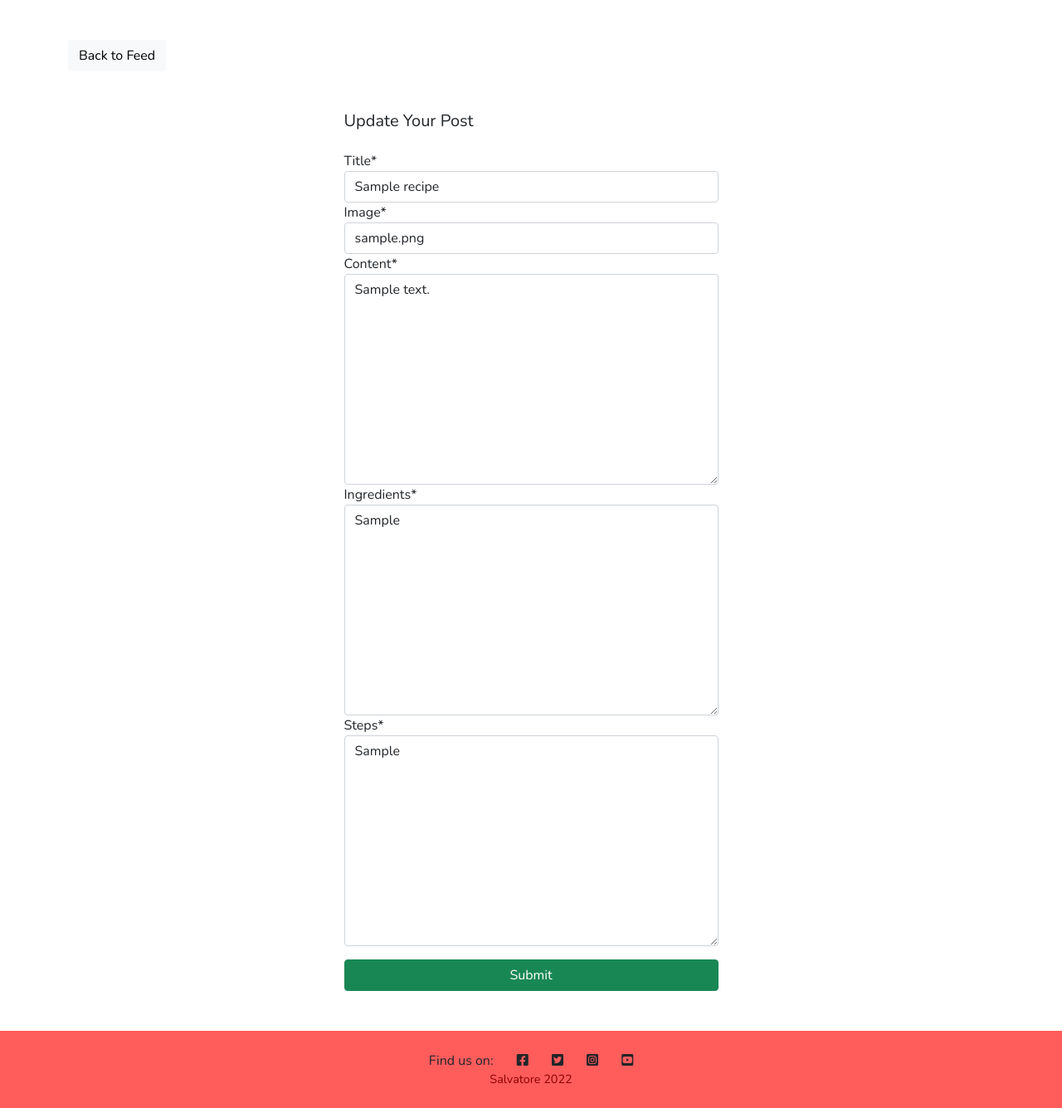
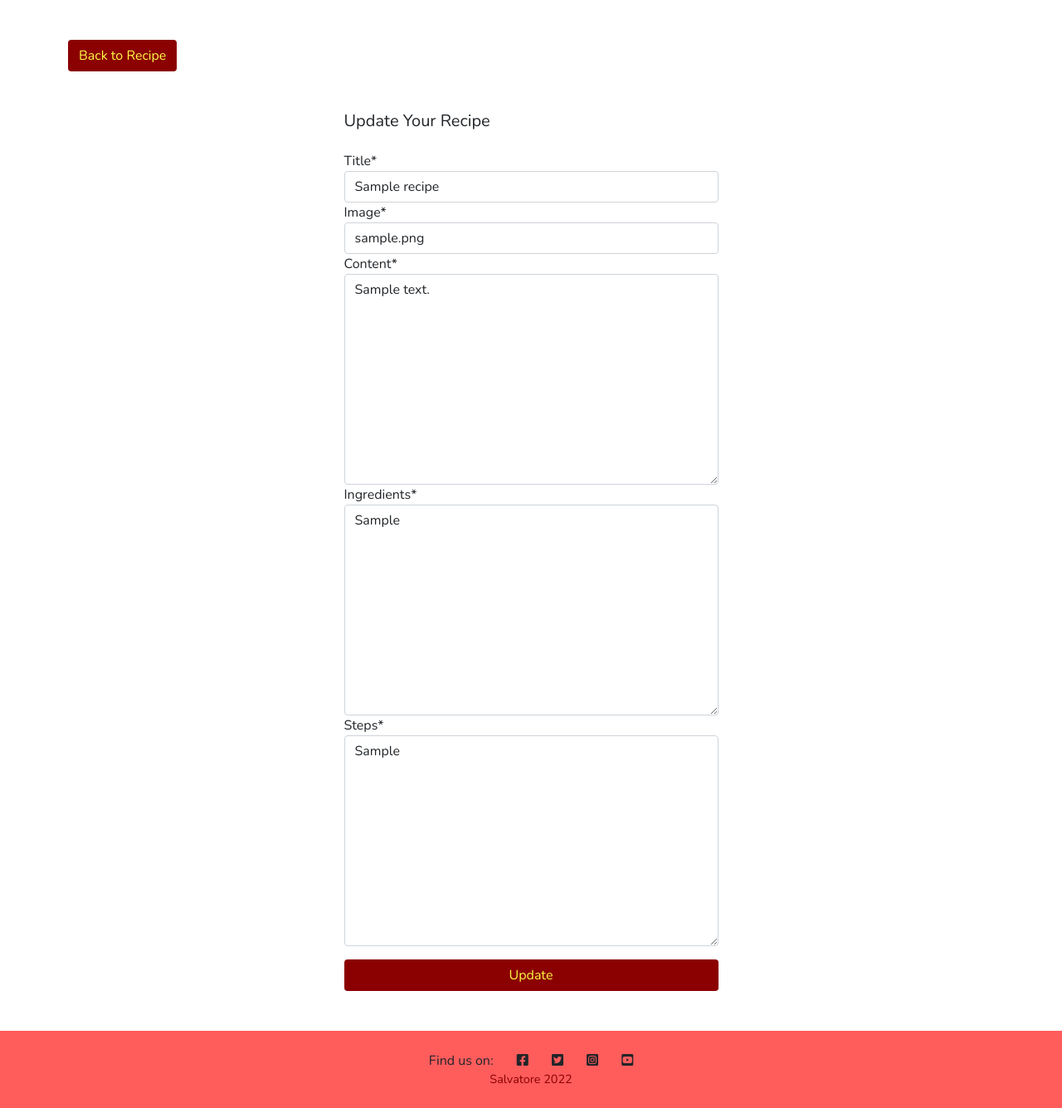
Before and after one commit to Code-Institute-Submissions/saltta-figs_DecResub, a Django app: a page that uses templates/recipe_update_form.html in a window 1280 px wide. Shown: the part 60-1395 px from the top of the page at 83% size. Run offline with Django 3.2, Linux system fonts and the light colour scheme; a user stored in the database is signed in; tables that the repository leaves empty hold one stand-in row (values such as "Sample post"); some libraries are stand-ins or nearby versions.

Commit message:
better style and reference to recipe on update page

```diff
--- a/templates/recipe_update_form.html
+++ b/templates/recipe_update_form.html
@@ -9,12 +9,12 @@
     {% if request.user == recipe.author %}
     <div class="row mt-5">
         <div class="col-md-3 col-sm-6">
-            <a href="{% url 'recipe_detail' recipe.slug %}" class="btn btn-light">Back to Feed</a>
+            <a href="{% url 'recipe_detail' recipe.slug %}" class="btn btn-signup">Back to Recipe</a>
         </div>
     </div>
     <div class="row justify-content-center mt-5">
         <div class="col-md-5 col-sm-12">
-            <h5>Update Your Post</h5>
+            <h5>Update Your Recipe</h5>
         </div>
     </div>
     <div class="row justify-content-center mt-3 mb-5">
@@ -23,7 +23,7 @@
                 {% csrf_token %}
                 {{ form | crispy }}
                 <div class="d-grid gap-2">
-                    <input type="submit" class="btn btn-success mt-3" value="Submit">
+                    <input type="submit" class="btn btn-signup mt-3" value="Update">
                 </div>
             </form>
         </div>
```
